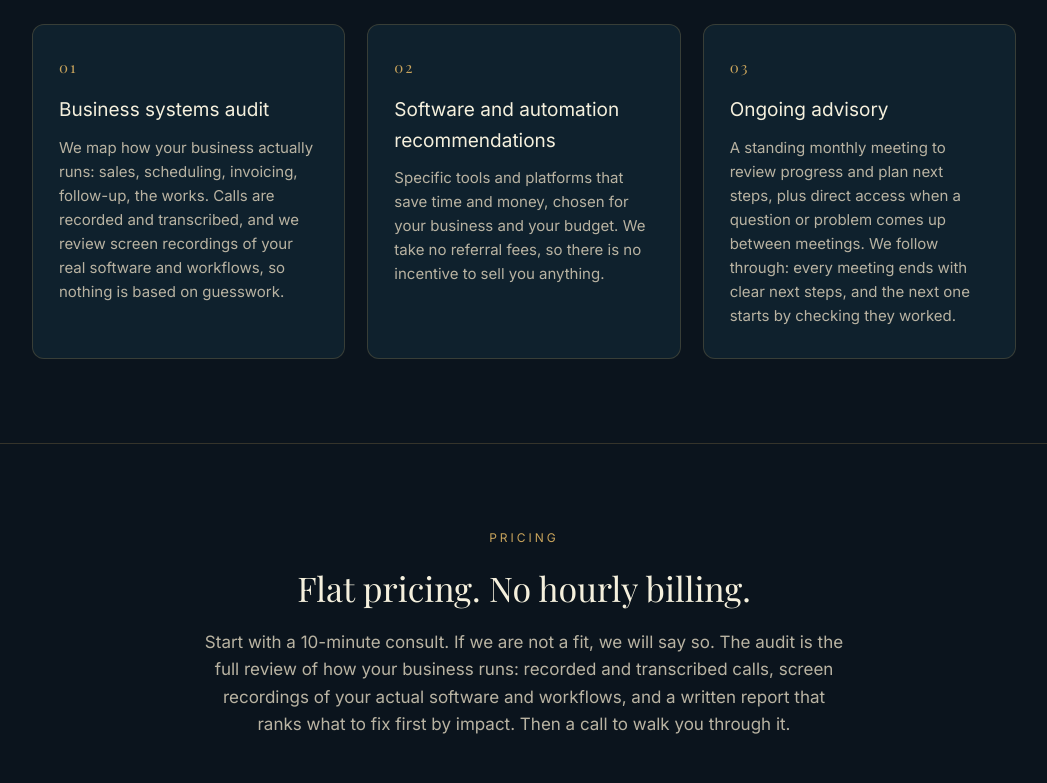
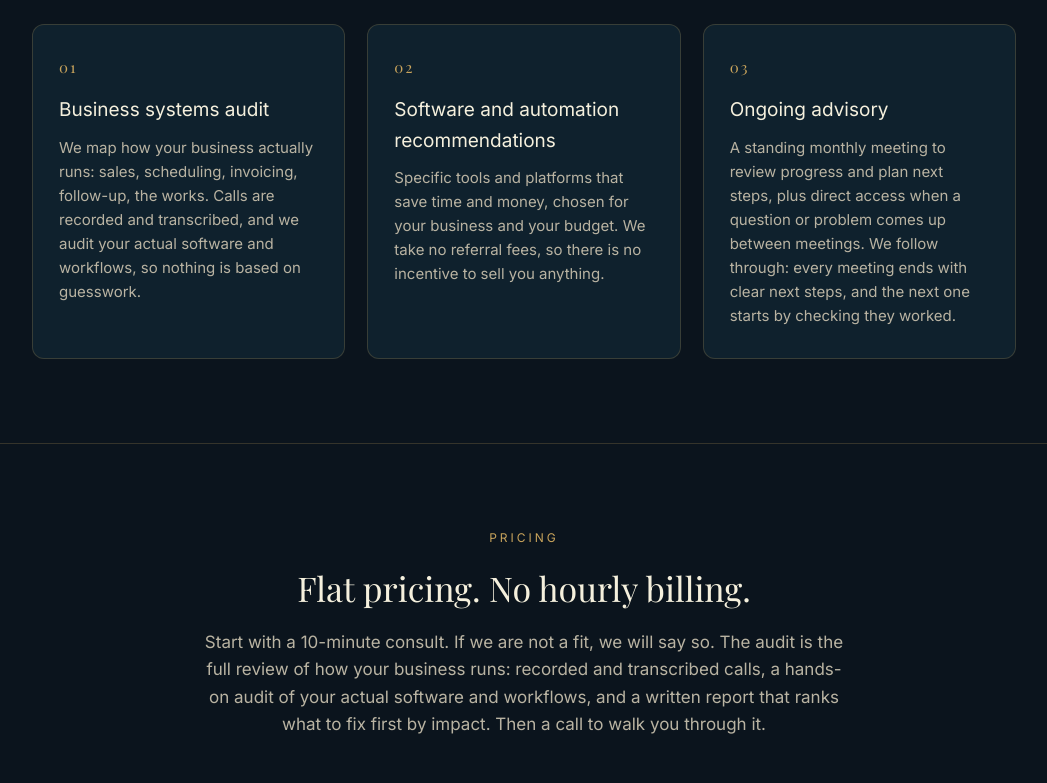
Before and after one commit to ravencreekconsult/ravencreek-site, a plain HTML site: page index.html in a window 1280 px wide. Shown: the part 900-1683 px from the top of the page, without its empty margins (116-1163 px from the left). Drawn offline with Linux system fonts and the light colour scheme.

Commit message:
Update index.html

```diff
--- a/index.html
+++ b/index.html
@@ -109,7 +109,7 @@ footer .wrap{display:flex;justify-content:space-between;align-items:center;gap:2
       <div class="card">
         <div class="num">01</div>
         <h3>Business systems audit</h3>
-        <p>We map how your business actually runs: sales, scheduling, invoicing, follow-up, the works. Calls are recorded and transcribed, and we review screen recordings of your real software and workflows, so nothing is based on guesswork.</p>
+        <p>We map how your business actually runs: sales, scheduling, invoicing, follow-up, the works. Calls are recorded and transcribed, and we audit your actual software and workflows, so nothing is based on guesswork.</p>
       </div>
       <div class="card">
         <div class="num">02</div>
@@ -130,7 +130,7 @@ footer .wrap{display:flex;justify-content:space-between;align-items:center;gap:2
     <div class="shead">
       <div class="kicker">Pricing</div>
       <h2 class="serif">Flat pricing. No hourly billing.</h2>
-      <p class="sub">Start with a 10-minute consult. If we are not a fit, we will say so. The audit is the full review of how your business runs: recorded and transcribed calls, screen recordings of your actual software and workflows, and a written report that ranks what to fix first by impact. Then a call to walk you through it.</p>
+      <p class="sub">Start with a 10-minute consult. If we are not a fit, we will say so. The audit is the full review of how your business runs: recorded and transcribed calls, a hands-on audit of your actual software and workflows, and a written report that ranks what to fix first by impact. Then a call to walk you through it.</p>
     </div>
     <div class="two" style="margin-top:48px;align-items:stretch">
     <div class="card" style="text-align:center;padding:48px 30px">
@@ -180,7 +180,7 @@ footer .wrap{display:flex;justify-content:space-between;align-items:center;gap:2
     <h2 class="serif">A simple process, start to finish.</h2></div>
     <div class="steps">
       <div class="step"><div class="n">1</div><h4>Intro consult</h4><p>A 10-minute call, $100, credited in full toward your audit. Tell us where it hurts. If we are not a fit, we will say so.</p></div>
-      <div class="step"><div class="n">2</div><h4>The audit</h4><p>We review how your business runs, with recorded calls and screen recordings of your actual workflows.</p></div>
+      <div class="step"><div class="n">2</div><h4>The audit</h4><p>We review how your business runs: recorded calls, plus a hands-on audit of your actual software and workflows.</p></div>
       <div class="step"><div class="n">3</div><h4>Findings and plan</h4><p>A written report: what is costing you, what to change, and which tools are worth it. Ranked by impact.</p></div>
       <div class="step"><div class="n">4</div><h4>Monthly advisory</h4><p>A regular monthly meeting and direct access for troubleshooting, for as long as you want the support.</p></div>
     </div>
```
